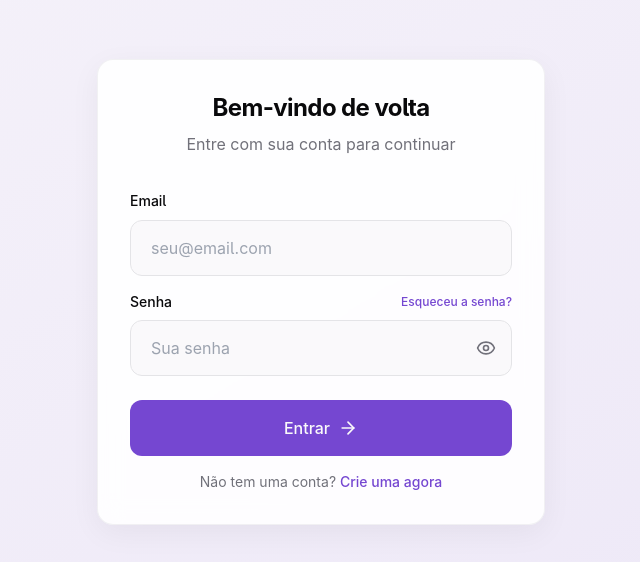
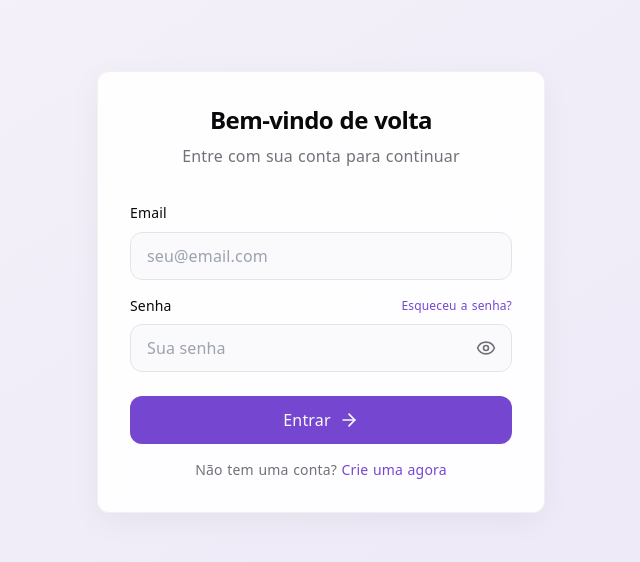
Before and after one commit to bruacardoso/projeto-integrador, a React (Vite) app: page /login in a window 1280 px wide. Shown: the part 108-670 px from the top of the page, without its empty margins (319-959 px from the left). Built offline with nearby package versions, Linux system fonts and the light colour scheme.

Commit message:
Update font
Update the font to improve readability and accessibility.

```diff
--- a/src/index.css
+++ b/src/index.css
@@ -33,7 +33,7 @@
     --input: 240 5.9% 90%;
     --ring: 260 60% 55%;
 
-    --radius: 1rem;
+    --radius: 0.75rem;
   }
 }
 
@@ -44,7 +44,10 @@
 
   body {
     @apply bg-background text-foreground font-sans antialiased;
-    font-feature-settings: "ss01", "ss02", "cv01", "cv02", "cv03";
+    /* Improved text readability for dyslexic readers */
+    letter-spacing: 0.01em;
+    word-spacing: 0.05em;
+    line-height: 1.5;
   }
 
   input:focus-visible {
@@ -54,15 +57,15 @@
 
 @layer components {
   .auth-card {
-    @apply bg-white/90 backdrop-blur-md rounded-2xl border border-border/50 shadow-soft p-8 max-w-md w-full mx-auto transition-all duration-300 ease-apple overflow-hidden;
+    @apply bg-white/90 backdrop-blur-md rounded-xl border border-border/50 shadow-soft p-8 max-w-md w-full mx-auto transition-all duration-300 ease-apple overflow-hidden;
   }
 
   .auth-input {
-    @apply flex h-14 w-full rounded-xl border border-input bg-background px-5 py-4 text-base ring-offset-background focus-visible:outline-none focus-visible:ring-2 focus-visible:ring-ring focus-visible:ring-offset-1 transition-all duration-200 ease-apple;
+    @apply flex h-12 w-full rounded-lg border border-input bg-background px-4 py-3 text-base ring-offset-background focus-visible:outline-none focus-visible:ring-2 focus-visible:ring-ring focus-visible:ring-offset-1 transition-all duration-200 ease-apple;
   }
 
   .auth-button {
-    @apply inline-flex items-center justify-center rounded-xl text-base font-medium ring-offset-background transition-all duration-200 ease-apple focus-visible:outline-none focus-visible:ring-2 focus-visible:ring-ring focus-visible:ring-offset-2 h-14 px-6 disabled:pointer-events-none disabled:opacity-50;
+    @apply inline-flex items-center justify-center rounded-lg text-base font-medium ring-offset-background transition-all duration-200 ease-apple focus-visible:outline-none focus-visible:ring-2 focus-visible:ring-ring focus-visible:ring-offset-2 h-12 px-5 disabled:pointer-events-none disabled:opacity-50;
   }
 
   .auth-button-primary {
@@ -79,7 +82,7 @@
 
   /* E-commerce specific components */
   .product-card {
-    @apply bg-white rounded-2xl border border-border/50 shadow-product overflow-hidden transition-all duration-300 hover:shadow-lg hover:-translate-y-1;
+    @apply bg-white rounded-xl border border-border/50 shadow-product overflow-hidden transition-all duration-300 hover:shadow-lg hover:-translate-y-1;
   }
 
   .product-image {
@@ -91,7 +94,7 @@
   }
 
   .cart-button {
-    @apply inline-flex items-center justify-center rounded-xl text-sm font-medium transition-all duration-200 px-4 py-2 bg-primary text-primary-foreground hover:bg-primary/90;
+    @apply inline-flex items-center justify-center rounded-lg text-sm font-medium transition-all duration-200 px-4 py-2 bg-primary text-primary-foreground hover:bg-primary/90;
   }
 
   .page-transition-enter {
--- a/tailwind.config.ts
+++ b/tailwind.config.ts
@@ -107,7 +107,19 @@ export default {
         'apple': 'cubic-bezier(0.42, 0, 0.58, 1)'
       },
       fontFamily: {
-        sans: ['Inter', 'sans-serif']
+        sans: [
+          'system-ui',
+          '-apple-system',
+          'BlinkMacSystemFont',
+          'Segoe UI',
+          'Roboto',
+          'Oxygen',
+          'Ubuntu',
+          'Cantarell',
+          'Open Sans',
+          'Helvetica Neue',
+          'sans-serif',
+        ]
       },
       backgroundImage: {
         'gradient-radial': 'radial-gradient(var(--tw-gradient-stops))',
```
